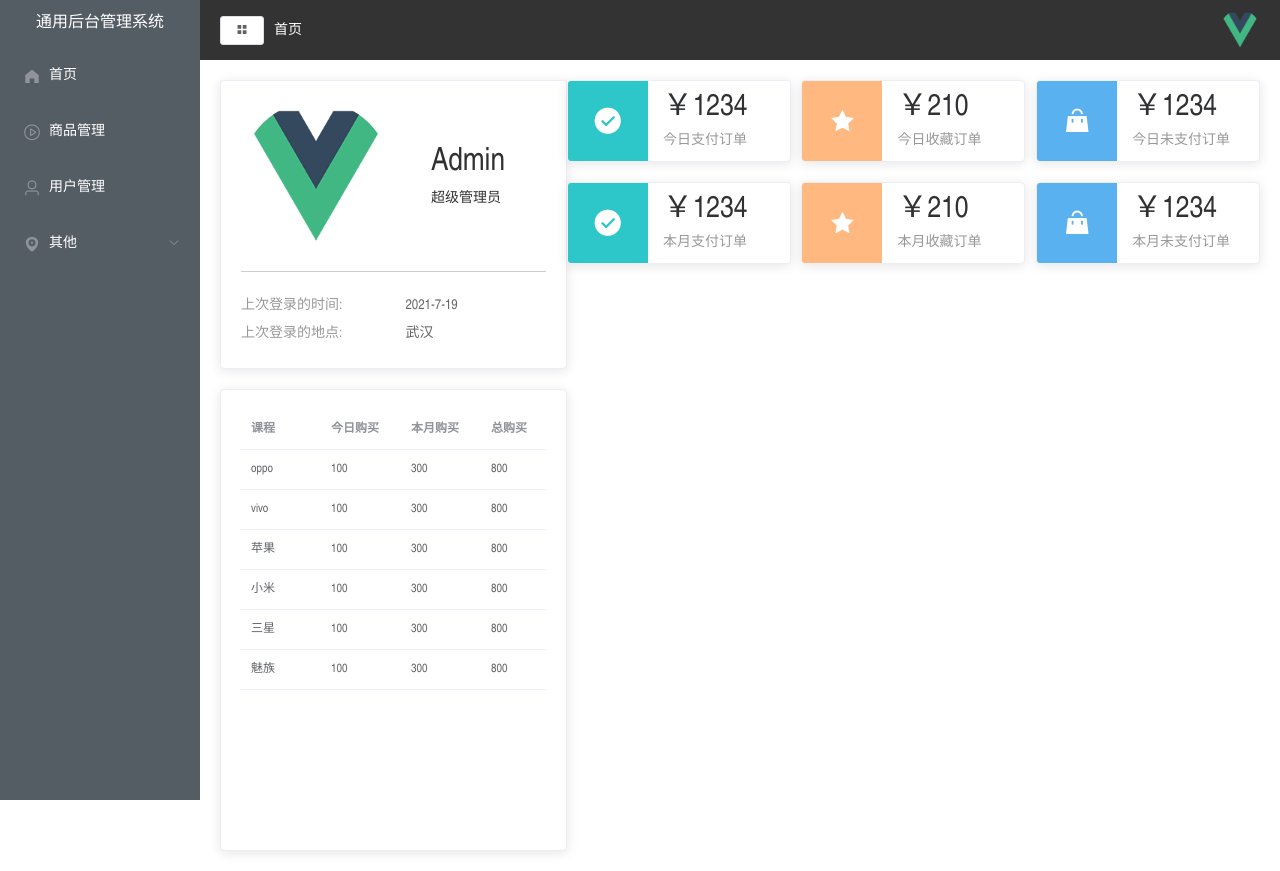
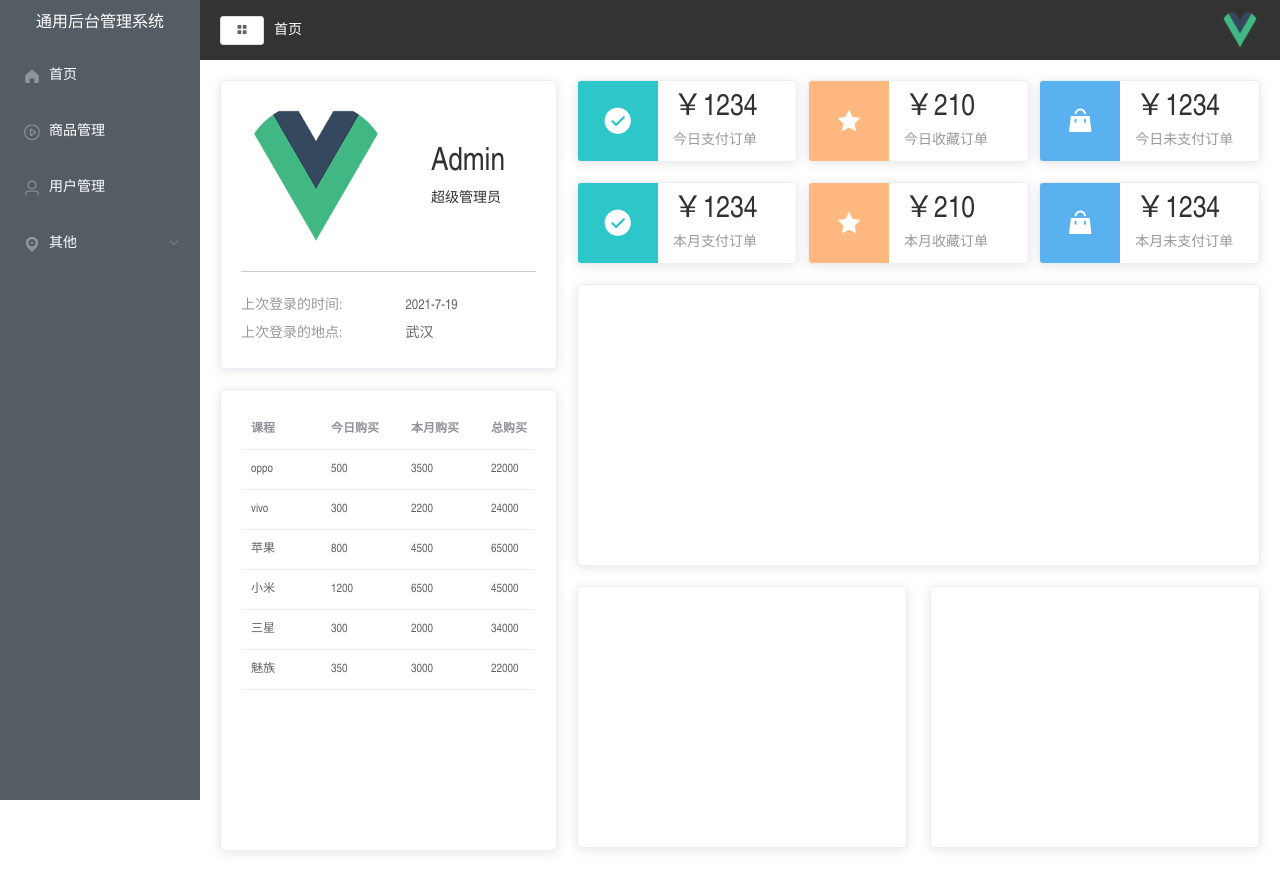
Before and after one commit to zzulihrs/procure, a Vue app: page /home in a window 1280 px wide. Built offline with nearby package versions, Linux system fonts and the light colour scheme; a small style sheet from the web is missing.

Commit message:
首页图表布局

```diff
--- a/src/views/Home.vue
+++ b/src/views/Home.vue
@@ -1,6 +1,6 @@
 <template>
   <el-row>
-    <el-col :span="8"><div class="grid-content bg-purple">
+    <el-col :span="8" style="padding-right: 10px;"><div class="grid-content bg-purple">
       <el-card class="box-card">
         <div class="user">
           <img src="../assets/logo.png" alt="150px">
@@ -38,7 +38,7 @@
         </el-table>
       </el-card>
     </div></el-col>
-    <el-col :span="16">
+    <el-col :span="16" style="padding-left: 10px;">
       <div class="num">
         <el-card v-for="item in countData" :key="item.name" :body-style="{display: 'flex', padding: 0}">
           <i class="icon" :class="`el-icon-${item.icon}`" :style="{background: item.color}"></i>
@@ -47,6 +47,13 @@
             <p class="desc">{{item.name}}</p>
           </div>
         </el-card>
+      </div>
+      <el-card style="height: 280px">
+        <!--折线图-->
+      </el-card>
+      <div class="graph">
+        <el-card style="height: 260px"></el-card>
+        <el-card style="height: 260px"></el-card>
       </div>
     </el-col>
   </el-row>
@@ -58,44 +65,7 @@
   name: "Home",
   data() {
     return {
-      tableData: [
-        {
-          name: 'oppo',
-          todayBuy: 100,
-          monthBuy: 300,
-          totalBuy: 800
-        },
-        {
-          name: 'vivo',
-          todayBuy: 100,
-          monthBuy: 300,
-          totalBuy: 800
-        },
-        {
-          name: '苹果',
-          todayBuy: 100,
-          monthBuy: 300,
-          totalBuy: 800
-        },
-        {
-          name: '小米',
-          todayBuy: 100,
-          monthBuy: 300,
-          totalBuy: 800
-        },
-        {
-          name: '三星',
-          todayBuy: 100,
-          monthBuy: 300,
-          totalBuy: 800
-        },
-        {
-          name: '魅族',
-          todayBuy: 100,
-          monthBuy: 300,
-          totalBuy: 800
-        }
-      ],
+      tableData: [],
       countData: [
         {
           name: "今日支付订单",
@@ -137,8 +107,10 @@
     }
   },
   mounted() {
-    getData().then((res)=>{
-      console.log(res);
+    getData().then(({data})=>{
+      const {tableData} = data.data;
+      console.log(tableData);
+      this.tableData = tableData;
     })
   }
 }
@@ -218,4 +190,13 @@
     margin-bottom: 20px;
   }
 }
+
+.graph{
+  margin-top: 20px;
+  display: flex;
+  justify-content: space-between;
+  .el-card{
+    width: 48%;
+  }
+}
 </style>
```
